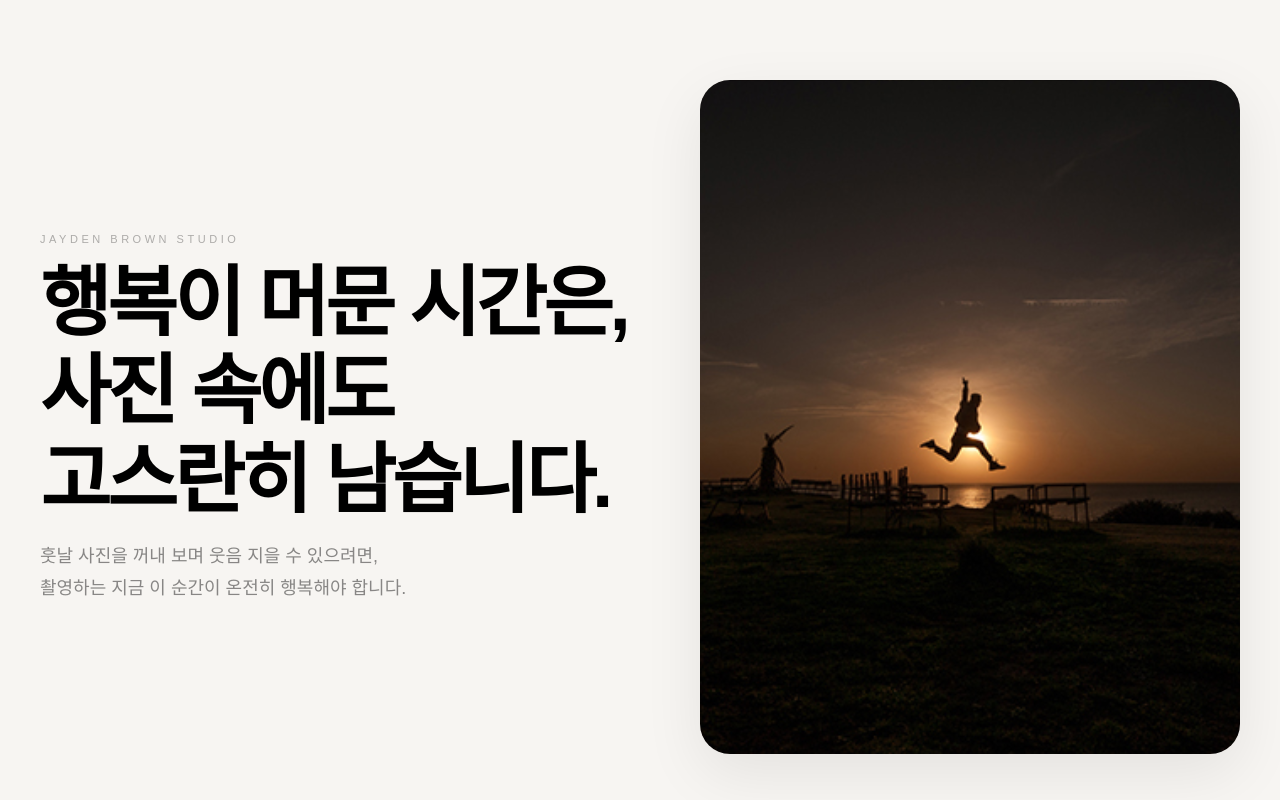
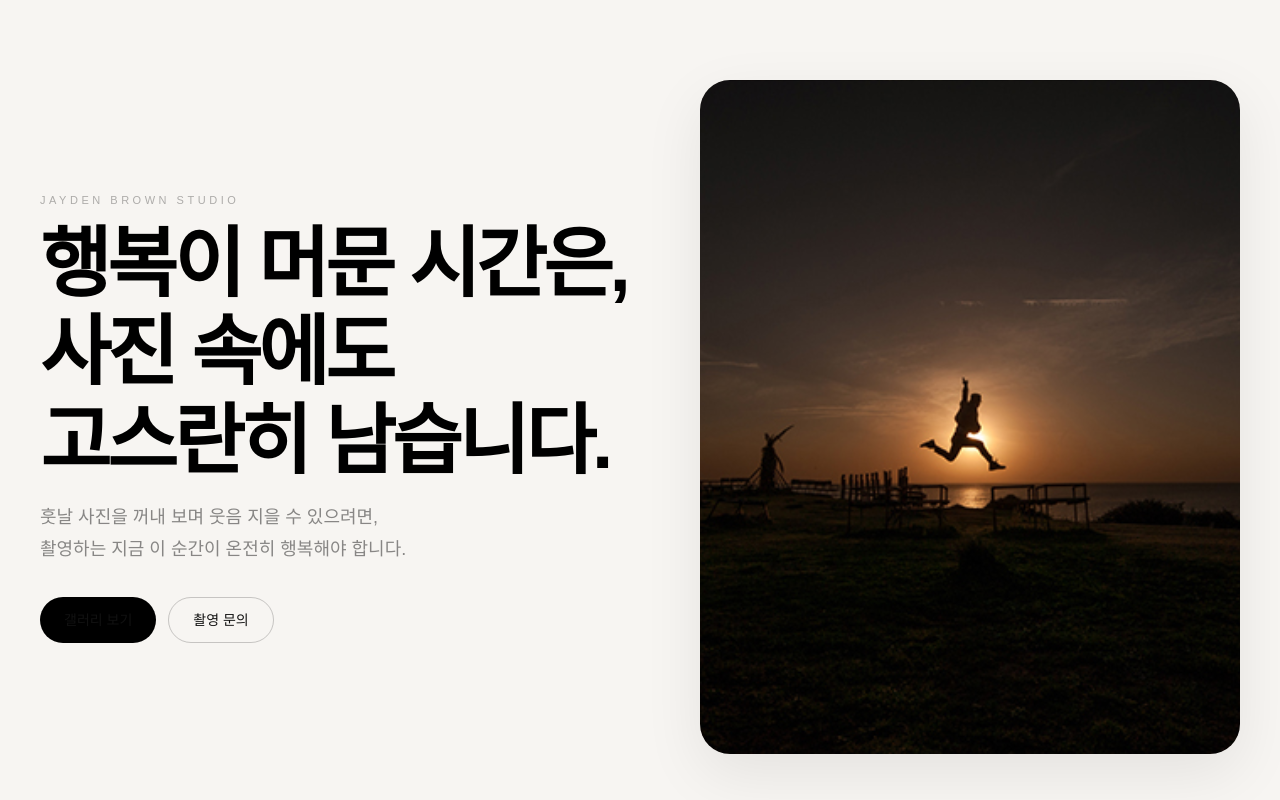
Before and after one commit to jaydenbrowngallery/jaydenbrown, a Next.js app: page / in a window 1280 px wide. Shown: the top 800 px of the page. Built offline with nearby package versions, Linux system fonts and the light colour scheme; no server answers.

Commit message:
add CTA buttons to home page

```diff
--- a/app/page.tsx
+++ b/app/page.tsx
@@ -1,3 +1,11 @@
+import Link from "next/link";
+import type { Metadata } from "next";
+
+export const metadata: Metadata = {
+  title: "Jayden Brown Studio | 도동산방 돌스냅 · 고희연 · 웨딩 스냅",
+  description: "울산 도동산방 전문 스냅 촬영 스튜디오. 돌스냅, 고희연, 웨딩 스냅을 담당합니다.",
+};
+
 export default function HomePage() {
   return (
     <main className="bg-[#f7f5f2] text-[#111111]">
@@ -7,24 +15,32 @@ export default function HomePage() {
             <p className="mb-3 text-[11px] uppercase tracking-[0.32em] text-black/30">
               Jayden Brown Studio
             </p>
-
             <h1 className="text-[1.75rem] font-semibold leading-[1.15] tracking-[-0.05em] text-black md:text-[4.8rem]">
-              행복이 머문 시간은,
-              <br />
-              사진 속에도
-              <br />
+              행복이 머문 시간은, <br />
+              사진 속에도 <br />
               고스란히 남습니다.
             </h1>
-
             <div className="mt-4 max-w-2xl space-y-3 text-[14px] leading-7 text-black/45 md:text-[18px] md:leading-8">
               <p>
-                훗날 사진을 꺼내 보며 웃음 지을 수 있으려면,
-                <br />
+                훗날 사진을 꺼내 보며 웃음 지을 수 있으려면, <br />
                 촬영하는 지금 이 순간이 온전히 행복해야 합니다.
               </p>
             </div>
+            <div className="mt-8 flex flex-wrap gap-3">
+              <Link
+                href="/portfolio"
+                className="inline-flex items-center rounded-full bg-black px-6 py-3 text-sm text-white transition hover:bg-black/80"
+              >
+                갤러리 보기
+              </Link>
+              <Link
+                href="/contact"
+                className="inline-flex items-center rounded-full border border-black/20 px-6 py-3 text-sm text-black transition hover:bg-black/5"
+              >
+                촬영 문의
+              </Link>
+            </div>
           </div>
-
           <div className="order-1 md:order-2">
             <div className="overflow-hidden rounded-[24px] bg-[#ece7e1] shadow-[0_20px_60px_rgba(0,0,0,0.08)] md:rounded-[30px]">
               <div
```
